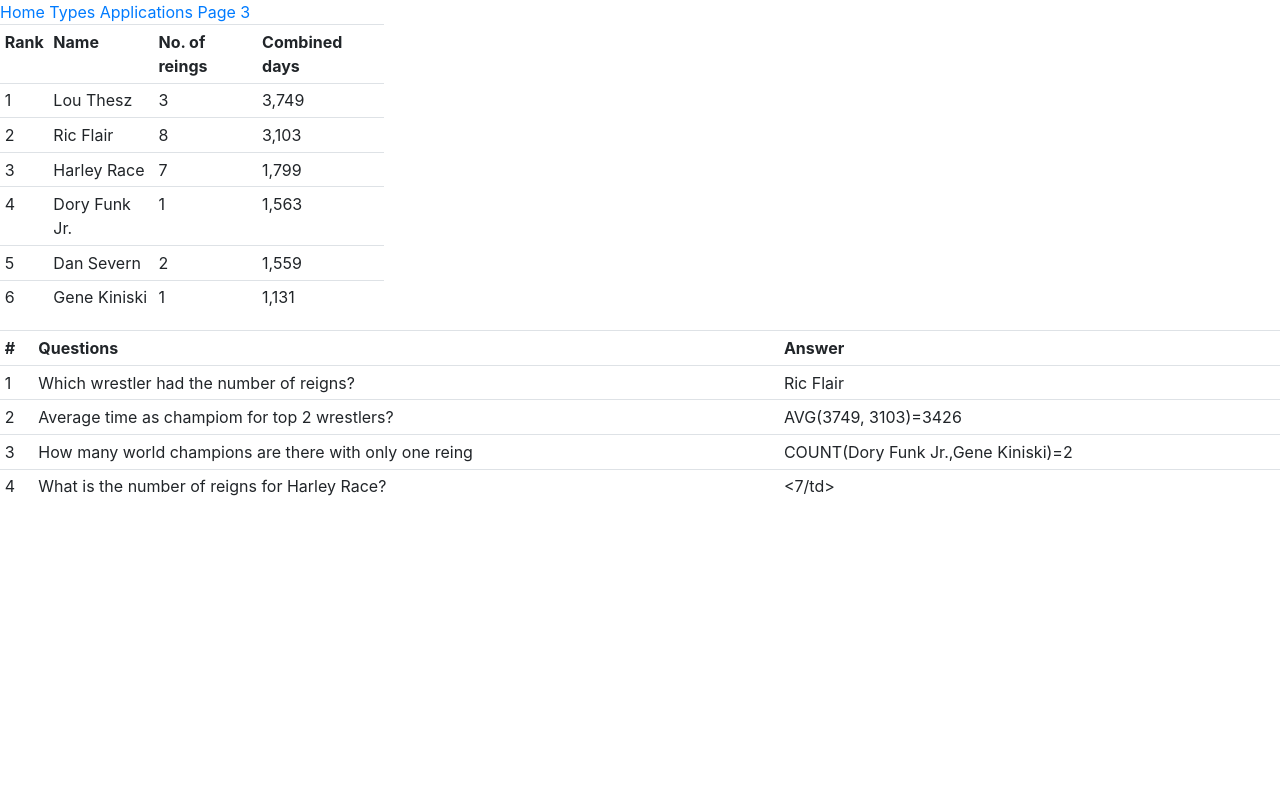
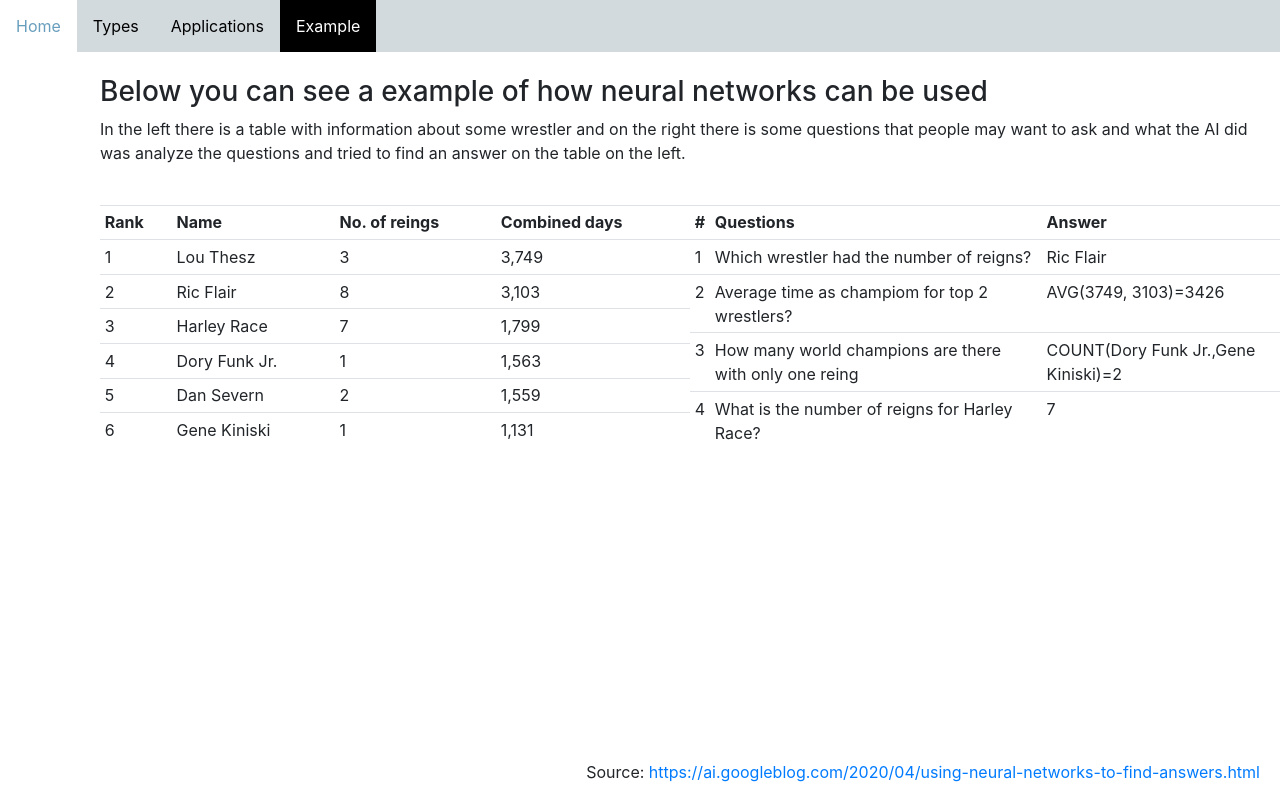
Before and after one commit to ronyedson/project0, a plain HTML site: page page3.html in a window 1280 px wide. Drawn offline with nearby package versions, Linux system fonts and the light colour scheme.

Commit message:
Added page 3 and css

```diff
--- /dev/null
+++ b/css/main.scss
@@ -0,0 +1,85 @@
+$myblue: #689ebd;
+$mygray: #d3dade;
+
+.topnavbar{
+  position: fixed;
+  overflow: hidden;
+  background-color: $mygray;
+  width: 100%;
+
+  a{
+    float: left;
+    text-decoration: none;
+    font-size: 16px;
+    padding: 14px 16px;
+    text-align: center;
+    color: black;
+  }
+
+  a:hover{
+    background-color: white;
+    color: $myblue;
+  }
+
+  a.active{
+    background-color: black;
+    color: white;
+  }
+
+}
+
+.sidebar{
+  position: fixed;
+  right: 0;
+  top: 150px;
+  background-color: $mygray;
+  overflow: hidden;
+  height: 150px;
+  padding: 20px 15px;
+
+  a{
+    color: $myblue;
+    text-decoration: none;
+  }
+
+}
+
+.main{
+  padding-left: 100px;
+  padding-top: 75px;
+}
+
+
+.source{
+  bottom: 10;
+  text-align: right;
+  width: 100%;
+  float: none;
+  p{
+    padding-right: 20px;
+    bottom: 0;
+    right: 20px;
+  }
+}
+
+img{
+  display: block;
+  width: 50%;
+  margin-left: auto;
+  margin-right: auto;
+}
+
+#questionsTable{
+  width: 50%;
+  height: 30%;
+  padding-left: 20px;
+  float: left;
+
+}
+
+#dataTable{
+  float: left;
+  width: 50%;
+  height: 30%;
+  padding-right: 200px;
+}
--- a/page3.html
+++ b/page3.html
@@ -1,19 +1,25 @@
 <!DOCTYPE html>
 <html>
     <head>
-        <title>Page 3</title>
+        <title>Example</title>
         <link rel="stylesheet" href="https://stackpath.bootstrapcdn.com/bootstrap/4.4.1/css/bootstrap.min.css" integrity="sha384-Vkoo8x4CGsO3+Hhxv8T/Q5PaXtkKtu6ug5TOeNV6gBiFeWPGFN9MuhOf23Q9Ifjh" crossorigin="anonymous">
-        <link rel="stylesheet" href="css/style.css">
+        <link rel="stylesheet" href="css/main.css">
     </head>
     <body>
       <div class="topnavbar">
         <a href="index.html">Home</a>
         <a href="types.html">Types</a>
         <a href="applications.html">Applications</a>
-        <a class="active" href="page3.html">Page 3</a>
+        <a class="active" href="page3.html">Example</a>
       </div>
       <div class="main">
-        <table class="table table-sm" style="width:30%; height:10%">
+        <h3>Below you can see a example of how neural networks can be used</h3>
+        <p>In the left there is a table with information about some wrestler and
+           on the right there is some questions that people may want to ask and
+           what the AI did was analyze the questions and tried to find an answer
+           on the table on the left.</p>
+           <br>
+        <table id="dataTable" class="table table-sm">
           <tr>
             <th scope="col">Rank</th>
             <th scope="col">Name</th>
@@ -57,7 +63,7 @@
             <td>1,131</td>
           </tr>
         </table>
-        <table class="table table-sm">
+        <table id="questionsTable" class="table table-sm">
           <tr>
             <th>#</th>
             <th>Questions</th>
@@ -81,9 +87,13 @@
           <tr>
             <td>4</td>
             <td>What is the number of reigns for Harley Race?</td>
-            <td><7/td>
+            <td>7</td>
           </tr>
         </table>
       </div>
+      <br>
+      <div class="source" style="position:fixed; bottom:0;">
+        <p>Source: <a href="https://ai.googleblog.com/2020/04/using-neural-networks-to-find-answers.html">https://ai.googleblog.com/2020/04/using-neural-networks-to-find-answers.html</a></p>
+      </div>
     </body>
 </html>
```
Also changed, not shown: applications.html (+2 -2 lines), index.html (+2 -2 lines), types.html (+12 -8 lines), css/main.css (added), 1 other file.
